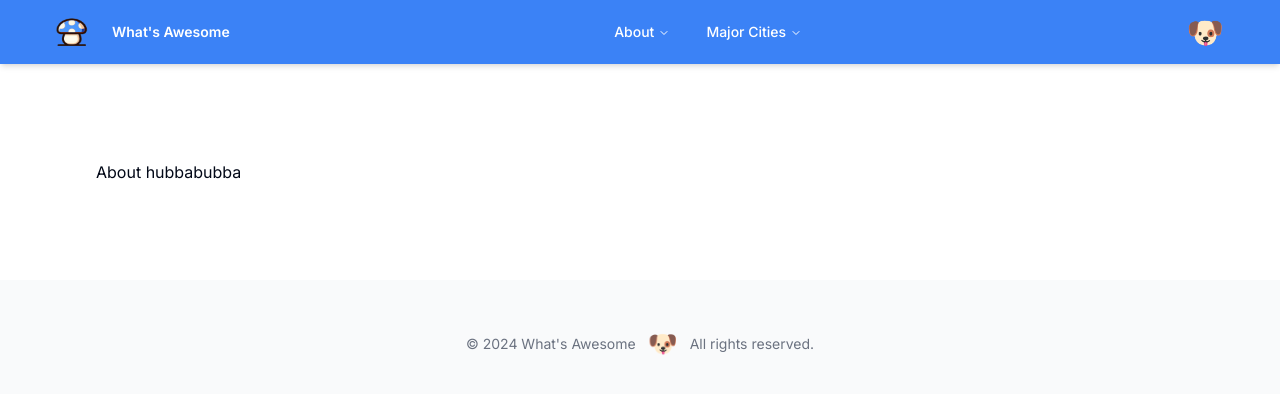
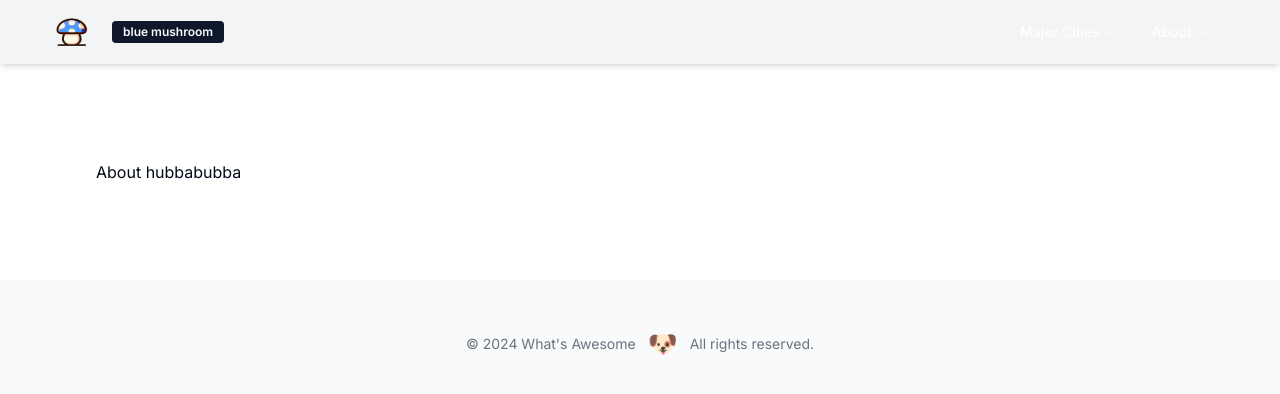
Before and after one commit to josulliv101/wa-demo, a Next.js app: page /about in a window 1280 px wide. Shown: the top 394 px of the page. Built offline with nearby package versions, Linux system fonts and the light colour scheme.

Commit message:
update embla options

```diff
--- a/package.json
+++ b/package.json
@@ -13,6 +13,7 @@
     "@radix-ui/react-scroll-area": "^1.0.5",
     "@radix-ui/react-slot": "^1.0.2",
     "@radix-ui/react-tabs": "^1.0.4",
+    "@radix-ui/react-tooltip": "^1.0.7",
     "class-variance-authority": "^0.7.0",
     "clsx": "^2.1.0",
     "embla-carousel": "8.0.0-rc23",
--- a/src/components/Header.tsx
+++ b/src/components/Header.tsx
@@ -3,37 +3,33 @@
 import NavMenuAbout from "./NavMenuAbout";
 import NavMenuCities from "./NavMenuCities";
 import { config } from "@/lib/config";
+import { Badge } from "./ui/badge";
 
 export default function Header() {
   return (
-    <header className="flex flex-wrap shadow-md z-50 w-full bg-blue-500 text-white text-sm py-3 dark:bg-gray-800">
+    <header className="sticky top-0 flex flex-wrap shadow-md z-50 w-full bg-gray-100 text-white text-sm py-2 md:py-3 dark:bg-gray-800">
       <nav
         className="relative container w-full mx-auto px-4 flex items-center justify-between"
         aria-label="Global"
       >
         <div className="flex items-center gap-6">
           <Link href="/" className="-m-1.5 p-1.5">
-            <span className="sr-only">Whats Awesome</span>
+            <span className="sr-only">{config.org}</span>
             <img
               // className="h-8 w-auto"
               className={`h-8 w-auto origin-bottom animate-rubberBandJump`}
               src={config.logoPath}
-              alt="whatsawesome"
+              alt={config.org}
             />
           </Link>
-
-          <Link
-            className="text-md font-semibold flex-none dark:text-white"
-            href="/"
-          >
-            What's Awesome
-          </Link>
+          <Badge variant={"default"} className="rounded-sm">
+            {config.org}
+          </Badge>
         </div>
         <NavMenu
           panelAbout={<NavMenuAbout />}
           panelCities={<NavMenuCities />}
         ></NavMenu>
-        <span className="hidden sm:block text-3xl">🐶</span>
       </nav>
     </header>
   );
--- a/src/components/NavMenu.tsx
+++ b/src/components/NavMenu.tsx
@@ -26,15 +26,15 @@
     <NavigationMenu>
       <NavigationMenuList>
         <NavigationMenuItem>
-          <NavigationMenuTrigger className="">About</NavigationMenuTrigger>
-          <NavigationMenuContent>{panelAbout}</NavigationMenuContent>
-        </NavigationMenuItem>
-        <NavigationMenuItem>
           <NavigationMenuTrigger className="">
             Major Cities
           </NavigationMenuTrigger>
           <NavigationMenuContent>{panelCities}</NavigationMenuContent>
         </NavigationMenuItem>
+        <NavigationMenuItem>
+          <NavigationMenuTrigger className="">About</NavigationMenuTrigger>
+          <NavigationMenuContent>{panelAbout}</NavigationMenuContent>
+        </NavigationMenuItem>
       </NavigationMenuList>
     </NavigationMenu>
   );
--- /dev/null
+++ b/src/components/ui/tooltip.tsx
@@ -0,0 +1,30 @@
+"use client"
+
+import * as React from "react"
+import * as TooltipPrimitive from "@radix-ui/react-tooltip"
+
+import { cn } from "@/lib/utils"
+
+const TooltipProvider = TooltipPrimitive.Provider
+
+const Tooltip = TooltipPrimitive.Root
+
+const TooltipTrigger = TooltipPrimitive.Trigger
+
+const TooltipContent = React.forwardRef<
+  React.ElementRef<typeof TooltipPrimitive.Content>,
+  React.ComponentPropsWithoutRef<typeof TooltipPrimitive.Content>
+>(({ className, sideOffset = 4, ...props }, ref) => (
+  <TooltipPrimitive.Content
+    ref={ref}
+    sideOffset={sideOffset}
+    className={cn(
+      "z-50 overflow-hidden rounded-md border bg-popover px-3 py-1.5 text-sm text-popover-foreground shadow-md animate-in fade-in-0 zoom-in-95 data-[state=closed]:animate-out data-[state=closed]:fade-out-0 data-[state=closed]:zoom-out-95 data-[side=bottom]:slide-in-from-top-2 data-[side=left]:slide-in-from-right-2 data-[side=right]:slide-in-from-left-2 data-[side=top]:slide-in-from-bottom-2",
+      className
+    )}
+    {...props}
+  />
+))
+TooltipContent.displayName = TooltipPrimitive.Content.displayName
+
+export { Tooltip, TooltipTrigger, TooltipContent, TooltipProvider }
--- a/src/lib/config.ts
+++ b/src/lib/config.ts
@@ -1,4 +1,5 @@
 export const config = {
+  org: "blue mushroom",
   logoPath: "/cute-mushroom-blue.png",
   maxNumberOfProfilesInRow: 8,
   totalPaginationProfiles: 20,
--- a/tailwind.config.ts
+++ b/tailwind.config.ts
@@ -19,6 +19,7 @@
     },
     extend: {
       colors: {
+        brand: "#4c98fd",
         border: "hsl(var(--border))",
         input: "hsl(var(--input))",
         ring: "hsl(var(--ring))",
```
Also changed, not shown: 1 other file (tests, documents, lock files or other folders).
